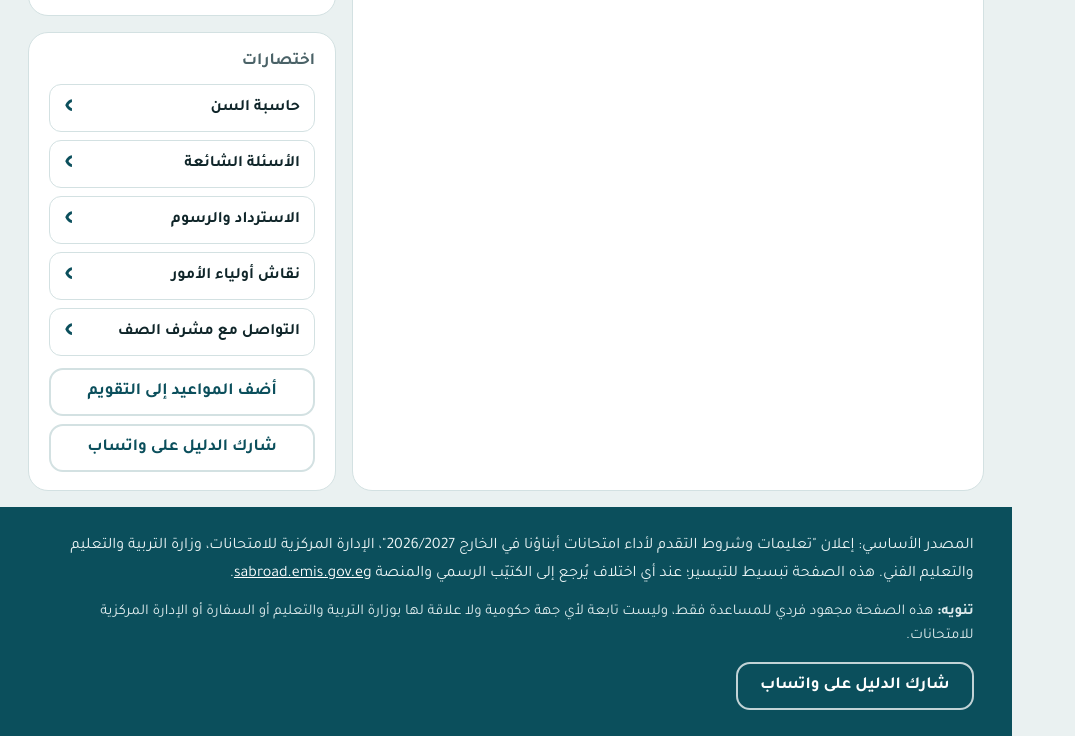
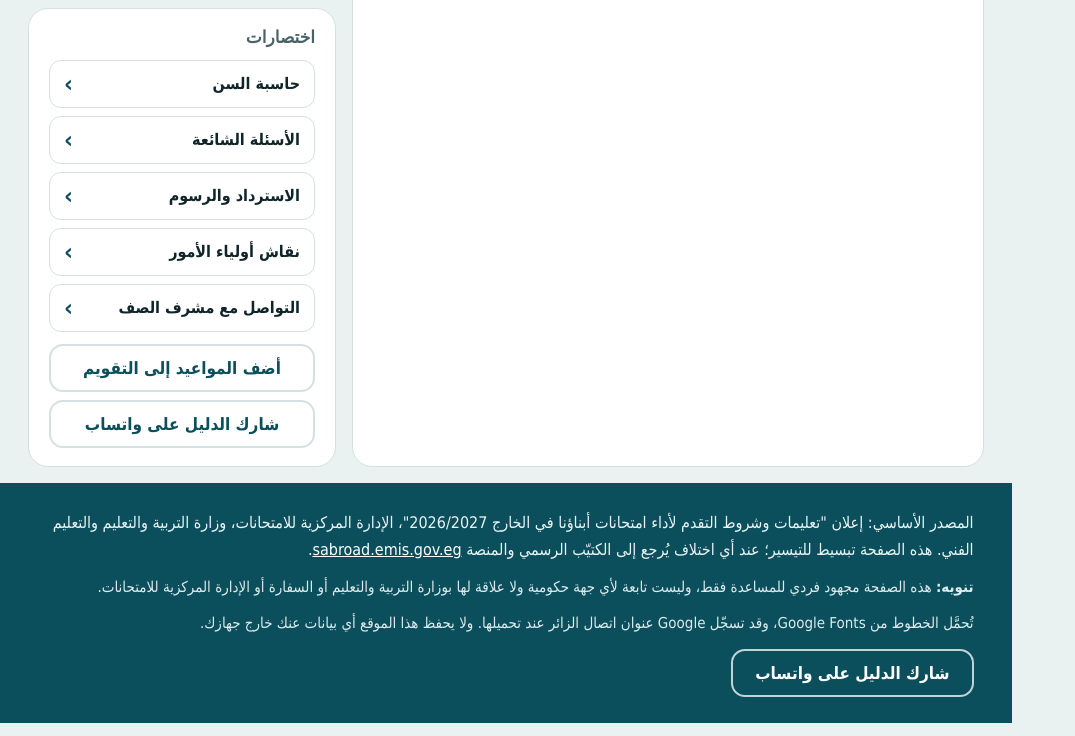
Before and after one commit to abnaouna-guide/abnaouna-2026, a plain HTML site: page index.html in a window 1280 px wide. Shown: the part 1131-1867 px from the top of the page, without its empty margins (0-1075 px from the left). Drawn offline with Linux system fonts and the light colour scheme; a web font is replaced by a local one.

Commit message:
Add files via upload

```diff
--- a/index.html
+++ b/index.html
@@ -6,6 +6,8 @@
 <title>دليل أبناؤنا في الخارج 2026/2027</title>
 <meta name="description" content="دليل مبسّط لتسجيل امتحانات أبناؤنا في الخارج 2026/2027: المستندات المطلوبة حسب الصف والحالة، وحاسبة السن، والمواعيد. مبادرة فردية غير حكومية.">
 <meta name="theme-color" content="#0b4f5c">
+<meta http-equiv="Content-Security-Policy" content="default-src 'self'; script-src 'self' 'unsafe-inline' https://gc.zgo.at; style-src 'self' 'unsafe-inline' https://fonts.googleapis.com; font-src https://fonts.gstatic.com; img-src 'self' data: https://abnaouna.goatcounter.com; connect-src https://abnaouna.goatcounter.com; object-src 'none'; base-uri 'none'; form-action 'none'">
+<meta name="referrer" content="strict-origin-when-cross-origin">
 <link rel="icon" type="image/png" href="icon.png"><link rel="apple-touch-icon" href="icon.png">
 <!-- معاينة واتساب: og:url وog:image بعنوان الدومين. غيّرهما إن تغيّر الدومين -->
 <meta property="og:type" content="website"><meta property="og:locale" content="ar_AR"><meta property="og:site_name" content="دليل أبناؤنا في الخارج">
@@ -497,6 +499,7 @@ body{background:#fff;color:#000;font-size:13pt;line-height:1.6;padding:0}
 <footer><div class="wrap">
 المصدر الأساسي: إعلان "تعليمات وشروط التقدم لأداء امتحانات أبناؤنا في الخارج 2026/2027"، الإدارة المركزية للامتحانات، وزارة التربية والتعليم والتعليم الفني. هذه الصفحة تبسيط للتيسير؛ عند أي اختلاف يُرجع إلى الكتيّب الرسمي والمنصة <a href="https://sabroad.emis.gov.eg" class="ltr">sabroad.emis.gov.eg</a>.
 <p class="foot-note"><b>تنويه:</b> هذه الصفحة مجهود فردي للمساعدة فقط، وليست تابعة لأي جهة حكومية ولا علاقة لها بوزارة التربية والتعليم أو السفارة أو الإدارة المركزية للامتحانات.</p>
+<p class="foot-note">تُحمَّل الخطوط من Google Fonts، وقد تسجّل Google عنوان اتصال الزائر عند تحميلها. ولا يحفظ هذا الموقع أي بيانات عنك خارج جهازك.</p>
 <p class="vis foot-note" hidden>عدد الزوار: <b></b>. يُحصى الزوار بعدّاد مجهول (GoatCounter) بلا ملفات تعريف ارتباط ولا بيانات شخصية.</p>
 <div class="wa-row"><a class="btn sec" id="waFoot" href="https://wa.me/?text=" target="_blank" rel="noopener" aria-label="شارك الدليل على واتساب (يفتح في نافذة جديدة)">شارك الدليل على واتساب</a></div>
 </div></footer>
```
